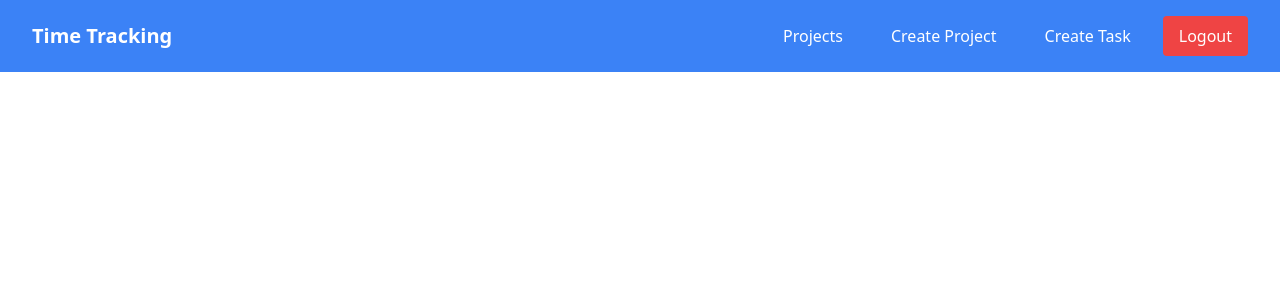
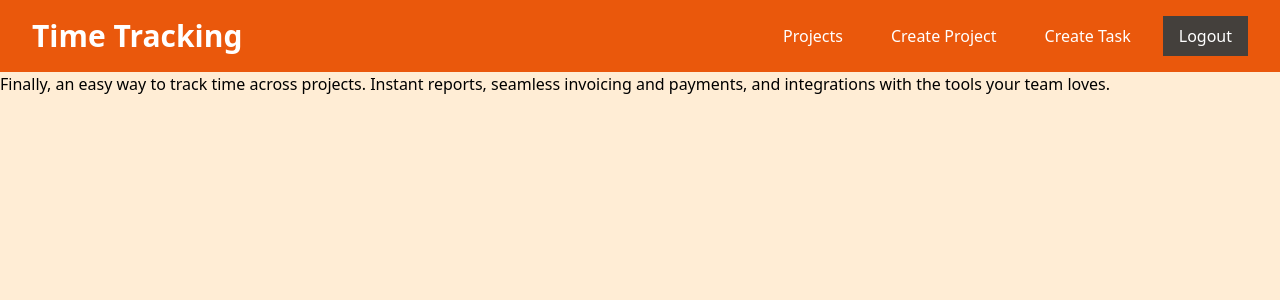
Before and after one commit to Moataz-Manaa/time-tracking, a React (Vite) app in the folder frontend/: page / in a window 1280 px wide. Shown: the top 300 px of the page. Built offline with nearby package versions, Linux system fonts and the light colour scheme; sample sign-in values are in the browser's storage.

Commit message:
change the style

```diff
--- a/frontend/src/App.jsx
+++ b/frontend/src/App.jsx
@@ -7,11 +7,13 @@ import PrivateRoute from "./components/PrivateRoute";
 import Navbar from "./components/Navbar";
 import CreateProject from "./pages/CreateProject";
 import CreateTask from "./pages/CreateTask";
+import RootPage from "./pages/RootPage";
 function App() {
   return (
     <Router>
       <Navbar />
       <Routes>
+        <Route path="/" element={<RootPage />} />
         <Route path="/login" element={<Login />} />
         <Route path="/signup" element={<Signup />} />
         <Route
--- a/frontend/src/components/Navbar.jsx
+++ b/frontend/src/components/Navbar.jsx
@@ -11,53 +11,38 @@ const Navbar = () => {
   };
 
   return (
-    <nav className="bg-blue-500 text-white">
+    <nav className="bg-orange-600	 text-white">
       <div className="container mx-auto px-4 sm:px-6 lg:px-8 max-w-7xl flex flex-col md:flex-row justify-between items-center py-4">
         <div className="mb-2 md:mb-0">
-          <Link to="/" className="text-xl font-bold">
+          <Link to="/" className="text-3xl font-bold">
             Time Tracking
           </Link>
         </div>
         <div className="flex flex-col md:flex-row items-center space-y-2 md:space-y-0 md:space-x-4">
           {token ? (
             <>
-              <Link
-                to="/projects"
-                className="px-4 py-2 rounded hover:bg-blue-700 transition"
-              >
+              <Link to="/projects" className="px-4 py-2 text-md">
                 Projects
               </Link>
-              <Link
-                to="/projects/new"
-                className="px-4 py-2 rounded hover:bg-blue-700 transition"
-              >
+              <Link to="/projects/new" className="px-4 py-2 text-md">
                 Create Project
               </Link>
-              <Link
-                to="/create-task"
-                className="px-4 py-2 rounded hover:bg-blue-700 transition"
-              >
+              <Link to="/create-task" className="px-4 py-2 text-md">
                 Create Task
               </Link>
               <button
                 onClick={handleLogout}
-                className="px-4 py-2 mt-2 md:mt-0 bg-red-500 rounded hover:bg-red-700 transition"
+                className="px-4 py-2 mt-2 md:mt-0 bg-stone-700"
               >
                 Logout
               </button>
             </>
           ) : (
             <>
-              <Link
-                to="/login"
-                className="px-4 py-2 rounded hover:bg-blue-700 transition"
-              >
+              <Link to="/login" className="px-4 py-2 text-md">
                 Login
               </Link>
-              <Link
-                to="/signup"
-                className="px-4 py-2 rounded hover:bg-blue-700 transition"
-              >
+              <Link to="/signup" className="px-4 py-2 text-md">
                 Signup
               </Link>
             </>
--- a/frontend/src/pages/CreateProject.jsx
+++ b/frontend/src/pages/CreateProject.jsx
@@ -49,7 +49,7 @@ const CreateProject = () => {
         </div>
         <button
           type="submit"
-          className="w-full py-2 px-4 bg-blue-500 text-white rounded hover:bg-blue-700"
+          className="w-full py-2 px-4 bg-green-600 text-white rounded"
         >
           Create Project
         </button>
--- a/frontend/src/pages/CreateTask.jsx
+++ b/frontend/src/pages/CreateTask.jsx
@@ -1,5 +1,9 @@
 import React, { useState, useEffect } from "react";
 import axios from "axios";
+import { FaPlay } from "react-icons/fa6";
+import { MdDelete } from "react-icons/md";
+import { FaPause } from "react-icons/fa6";
+import { IoMdAdd } from "react-icons/io";
 
 const CreateTask = () => {
   const [taskTitle, setTaskTitle] = useState("");
@@ -203,28 +207,30 @@ const CreateTask = () => {
         <div>
           <button
             onClick={handleSubmit}
-            className="p-2 bg-purple-500 text-white rounded"
+            className="p-2 bg-green-600	 text-white rounded text-5xl"
           >
-            Add
+            <IoMdAdd />
           </button>
+          <p className="text-sm">Track time</p>
         </div>
       </div>
-      <table className="min-w-full border-collapse block md:table">
+      <div className="overflow-x-auto">
+        <table className="min-w-full border-collapse block md:table mx-auto">
           <thead className="block md:table-header-group">
             <tr className="border border-grey-500 md:border-none block md:table-row absolute -top-full md:top-auto -left-full md:left-auto md:relative">
-            <th className="bg-gray-200 p-2 text-left md:border md:border-grey-500 block md:table-cell">
+              <th className="bg-gray-200 p-2 text-center md:border md:border-grey-500 block md:table-cell">
                 Project
               </th>
-            <th className="bg-gray-200 p-2 text-left md:border md:border-grey-500 block md:table-cell">
+              <th className="bg-gray-200 p-2 text-center md:border md:border-grey-500 block md:table-cell">
                 Task Title
               </th>
-            <th className="bg-gray-200 p-2 text-left md:border md:border-grey-500 block md:table-cell">
+              <th className="bg-gray-200 p-2 text-center md:border md:border-grey-500 block md:table-cell">
                 Duration
               </th>
-            <th className="bg-gray-200 p-2 text-left md:border md:border-grey-500 block md:table-cell">
+              <th className="bg-gray-200 p-2 text-center md:border md:border-grey-500 block md:table-cell">
                 Date
               </th>
-            <th className="bg-gray-200 p-2 text-left md:border md:border-grey-500 block md:table-cell">
+              <th className="bg-gray-200 p-2 text-center md:border md:border-grey-500 block md:table-cell">
                 Actions
               </th>
             </tr>
@@ -240,38 +246,38 @@ const CreateTask = () => {
                     key={task._id}
                     className="bg-gray-100 border border-grey-500 md:border-none block md:table-row"
                   >
-                  <td className="p-2 md:border md:border-grey-500 text-left block md:table-cell">
+                    <td className="p-2 md:border md:border-grey-500 text-center block md:table-cell">
                       {project.projectName}
                     </td>
-                  <td className="p-2 md:border md:border-grey-500 text-left block md:table-cell">
+                    <td className="p-2 md:border md:border-grey-500 text-center block md:table-cell">
                       {task.title}
                     </td>
-                  <td className="p-2 md:border md:border-grey-500 text-left block md:table-cell">
+                    <td className="p-2 md:border md:border-grey-500 text-center block md:table-cell">
                       {formatTime(task.duration)}
                     </td>
-                  <td className="p-2 md:border md:border-grey-500 text-left block md:table-cell">
+                    <td className="p-2 md:border md:border-grey-500 text-center block md:table-cell">
                       {task.Date.toLocaleDateString()}
                     </td>
-                  <td className="p-2 md:border md:border-grey-500 text-left block md:table-cell">
+                    <td className="p-2 md:border md:border-grey-500 text-center block md:table-cell">
                       <button
                         onClick={() => handleDelete(task)}
-                      className="p-2 bg-red-500 text-white rounded"
+                        className="p-2 text-stone-600 rounded text-2xl"
                       >
-                      Delete
+                        <MdDelete />
                       </button>
                       {activeTaskId === task._id && isRunning ? (
                         <button
                           onClick={handleStop}
-                        className="p-2 bg-yellow-500 text-white rounded ml-2"
+                          className="p-2 text-stone-600 rounded ml-2 text-2xl"
                         >
-                        Stop
+                          <FaPause />
                         </button>
                       ) : (
                         <button
                           onClick={() => handleStart(task._id)}
-                        className="p-2 bg-blue-500 text-white rounded ml-2"
+                          className="p-2 text-stone-600 rounded ml-2 text-2xl"
                         >
-                        Start
+                          <FaPlay />
                         </button>
                       )}
                     </td>
@@ -288,6 +294,7 @@ const CreateTask = () => {
           </tbody>
         </table>
       </div>
+    </div>
   );
 };
 
--- a/frontend/src/pages/Login.jsx
+++ b/frontend/src/pages/Login.jsx
@@ -1,6 +1,6 @@
 import React, { useState } from "react";
 import axios from "axios";
-import { useNavigate } from "react-router-dom";
+import { useNavigate, Link } from "react-router-dom";
 
 const Login = () => {
   const [email, setEmail] = useState("");
@@ -16,7 +16,7 @@ const Login = () => {
         { email, password }
       );
       localStorage.setItem("token", response.data.token);
-      navigate("/projects");
+      navigate("/create-task");
     } catch (err) {
       setError(err.response.data.message);
     }
@@ -67,6 +67,11 @@ const Login = () => {
             Login
           </button>
         </form>
+        <div className="text-center mt-4">
+          <Link to="/signup" className="text- text-blue-500 hover:underline">
+            Create an account
+          </Link>
+        </div>
       </div>
     </div>
   );
--- /dev/null
+++ b/frontend/src/pages/RootPage.jsx
@@ -0,0 +1,13 @@
+function RootPage() {
+  return (
+    <div className="bg-orange-100 min-h-screen">
+      <p>
+        Finally, an easy way to track time across projects. Instant reports,
+        seamless invoicing and payments, and integrations with the tools your
+        team loves.
+      </p>
+    </div>
+  );
+}
+
+export default RootPage;
--- a/frontend/src/pages/Signup.jsx
+++ b/frontend/src/pages/Signup.jsx
@@ -1,6 +1,6 @@
 import React, { useState } from "react";
 import axios from "axios";
-import { useNavigate } from "react-router-dom";
+import { useNavigate, Link } from "react-router-dom";
 
 const Signup = () => {
   const [firstName, setFirstName] = useState("");
@@ -24,7 +24,7 @@ const Signup = () => {
           passwordConfirm,
         }
       );
-      //localStorage.setItem("token", response.data.token);
+
       navigate("/login");
     } catch (err) {
       setError(err.response.data.message);
@@ -124,6 +124,11 @@ const Signup = () => {
             Signup
           </button>
         </form>
+        <div className="text-center mt-4">
+          <Link to="/login" className="text-md text-blue-500 hover:underline">
+            I have an account
+          </Link>
+        </div>
       </div>
     </div>
   );
```
Also changed, not shown: 1 other file (tests, documents, lock files or other folders). Lines whose indentation alone changed are shown as unchanged.
